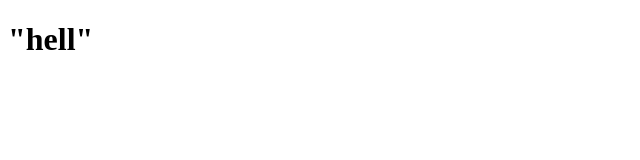
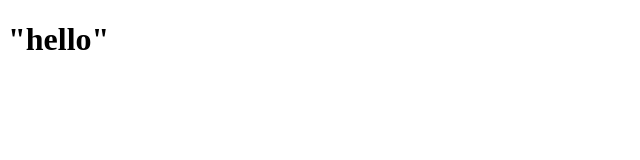
Before and after one commit to Balavishnu25/first, a plain HTML site: page index.html in a window 1280 px wide. Shown: the full height of the page, 0-640 px from the left. Drawn offline with Linux system fonts and the light colour scheme.

Commit message:
Update index.html

```diff
--- a/index.html
+++ b/index.html
@@ -7,6 +7,6 @@
     <title>Doc</title>
 </head>
 <body>
-    <H1>"hell"</H1>
+    <H1>"hello"</H1>
 </body>
 </html>
```
